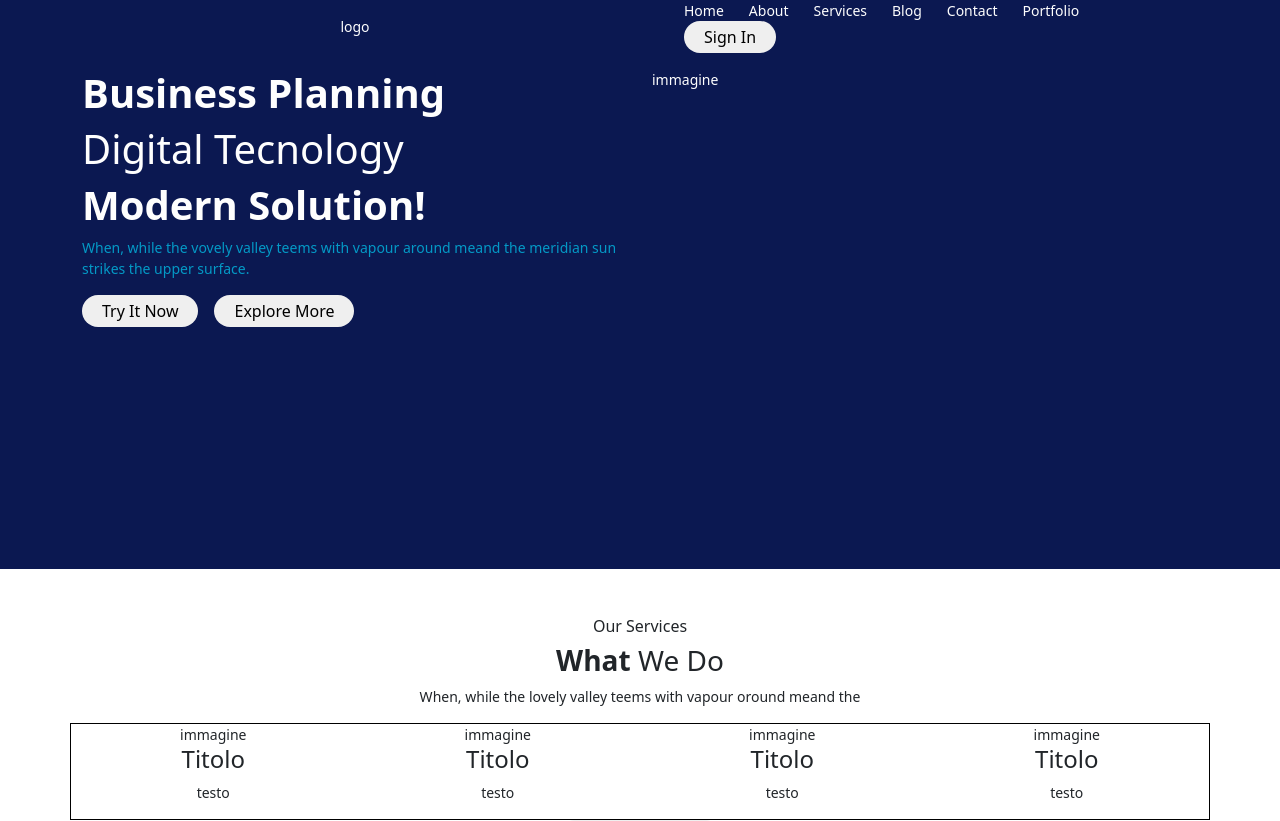
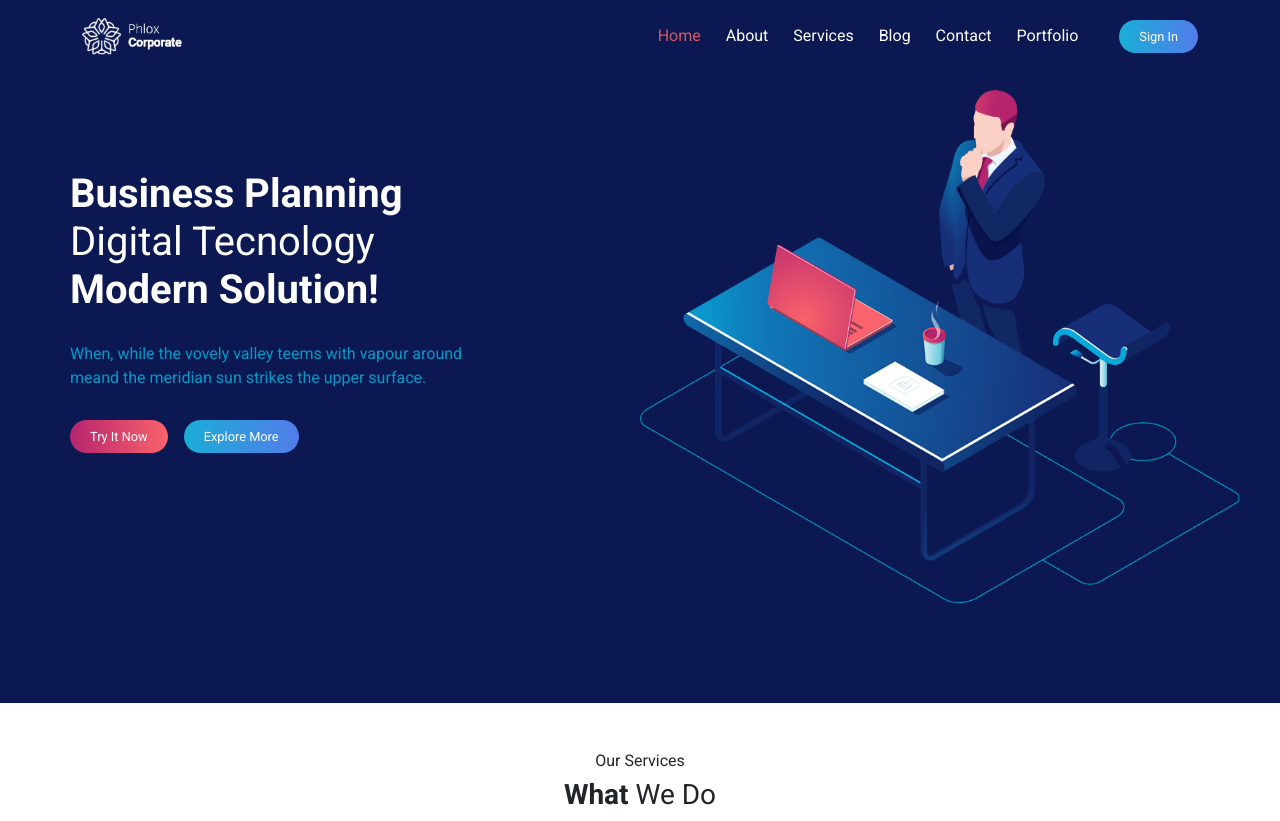
Before and after one commit to GiacWebDev/proj-html-vuejs, a Vue app: page / in a window 1280 px wide. Shown: the top 821 px of the page. Built offline with nearby package versions, Linux system fonts and the light colour scheme.

Commit message:
[edit] header structure

```diff
--- a/package.json
+++ b/package.json
@@ -9,6 +9,7 @@
     "preview": "vite preview"
   },
   "dependencies": {
+    "@fontsource/roboto": "^5.0.8",
     "bootstrap": "^5.3.2",
     "vue": "^3.3.4"
   },
--- a/src/assets/scss/main.scss
+++ b/src/assets/scss/main.scss
@@ -1,5 +1,9 @@
 @import 'bootstrap/scss/bootstrap';
-@import './partials/variables';
+@import './partials/_variables';
+
+@import '@fontsource/roboto/300.css';
+@import '@fontsource/roboto/400.css';
+@import '@fontsource/roboto/700.css';
 
 
 
@@ -10,14 +14,15 @@
 }
 
 body {
-  font-size: 14px;
+  font-size: 16px;
+  font-family: 'Roboto', sans-serif;
+
 }
-
 
 // DEBUGS
 
 .debug {
-  border: 1px solid black;
+  border: 1px solid white;
 }
 
 .debug-bg {
@@ -42,11 +47,22 @@ h5 {
 // BOTTONI
 
 .btns {
-  padding: 4px 20px;
+  padding: 7px 20px;
   border: 0px;
   border-radius: 50px;
-  font-size: 1rem;
+  font-size: 0.8rem;
   text-transform: capitalize;
+  text-shadow: $dark-primary;
+}
+
+.btn-orange {
+  background-image: linear-gradient(to right, $dark-Secondary, $light-Seconday);
+  color: $card-light;
+}
+
+.btn-blue {
+  background-image: linear-gradient(to right, $btn-light-blu, $btn-dark-blu);
+  color: $card-light;
 }
 
 // CLASSI COLORE TESTI
--- a/src/assets/scss/partials/_variables.scss
+++ b/src/assets/scss/partials/_variables.scss
@@ -2,6 +2,10 @@
 // FADE in Sections
 $light-primary: #0B1851; // sfumatura chiara del blu  principale
 $dark-primary: #020332;
+
+// bottoni blu
+$btn-light-blu: #03A7D3E6;
+$btn-dark-blu: #527CEB;
 
 // Buttons and elements
 $light-Seconday: #F9636B; // sfumatura chiara dell'arancione principale
--- a/src/components/AppHeader.vue
+++ b/src/components/AppHeader.vue
@@ -21,20 +21,21 @@ export default {
         <div class="row row-cols-2">
 
           <div class="col">
-            <h1><strong>business planning</strong></h1>
-            <h1>digital tecnology</h1>
-            <h1><strong>modern solution!</strong></h1>
+            <h1><strong>business planning</strong>
+            <br>digital tecnology
+            <br>
+            <strong>modern solution!</strong></h1>
 
             <p class="light-blue-text">When, while the vovely valley teems with vapour around meand the meridian sun strikes the upper surface.</p>
 
             <div class="button-box d-flex justify-content-left">
-              <button class="btns me-3">try it now</button>
-              <button class="btns">explore more</button>
+              <button class="btns btn-orange me-3">try it now</button>
+              <button class="btns btn-blue">explore more</button>
             </div>
           </div>
 
           <div class="col">
-           immagine
+           <img src="/public/images/header.png" alt="header">
           </div>
 
         </div>
@@ -52,8 +53,25 @@ export default {
 
  header {
   background-color: $light-primary;
+  padding-bottom: 100px;
   .jumbotron {
-    height: 500px;
+    padding-top: 90px;
+    .col {
+      margin: 0;
+      h1 {
+        padding-top: 80px;
+        line-height: 3rem;
+      }
+      padding: 0;
+      p {
+        width: 400px;
+        margin: 0;
+        padding: 20px 0 30px 0;
+      }
+      img {
+        width: 600px;
+      }
+    }
   }
 }
 
--- a/src/components/AppMain.vue
+++ b/src/components/AppMain.vue
@@ -59,7 +59,7 @@ export default {
         </div>
       </div>
 
-      <button class="btns">View All Services</button>
+      <button class="btns btn-orange">View All Services</button>
     </div>
 
   </div>
@@ -79,7 +79,7 @@ export default {
           <p class="light-blue-text">Lorem ipsum, dolor sit amet consectetur adipisicing elit. Sunt debitis laborum quam magnam eius adipisci, assumenda officia voluptates maxime odit.assumenda officia voluptates</p>
 
           <div class="button-box d-flex justify-content-left">
-              <button class="btns me-3">try it now</button>
+              <button class="btns btn-orange me-3">try it now</button>
               <button class="btns">explore more</button>
             </div>
         </div>
--- a/src/components/partials/NavBar.vue
+++ b/src/components/partials/NavBar.vue
@@ -7,14 +7,14 @@ export default {
 
 <template>
 
+  <div class="nav-bar">
     <div class="container">
-    <div class="row row-cols-2">
 
-      <div class="col">
-        <p>logo</p>
+      <div class="logo">
+        <img src="/images/white-logo-2.png" alt="">
       </div>
 
-      <div class="col">
+      <div class="menu text-left">
         <ul>
           <li><a class="text-active" href="#">Home</a></li>
           <li><a href="#">About</a></li>
@@ -22,12 +22,13 @@ export default {
           <li><a href="#">Blog</a></li>
           <li><a href="#">Contact</a></li>
           <li><a href="#">Portfolio</a></li>
-        <li><button class="btns">Sign In</button></li>
+          <li><button class="btns btn-blue ms-3">Sign In</button></li>
         </ul>
       </div>
 
     </div>
   </div>
+
 
 </template>
 
@@ -35,22 +36,40 @@ export default {
 <style lang="scss" scoped>
 @use '../../assets/scss/main.scss' as *;
 
+.nav-bar {
+  background-color: $light-primary;
+  position: fixed;
+  top:0;
+  width: 100%;
+  padding: 15px 0;
+}
 
-.col {
-  display: flex;
-  align-items: center;
-  color: $card-light;
+.logo {
+  display: inline-block;
+  width: 30%;
+
+}
+.menu {
+  text-align: right;
+  display: inline-block;
+  width: 70%;
+  padding-top: 5px;
+}
+img {
+  width: 100px;
+}
+
 ul {
   list-style: none;
   li  {
     display: inline-block;
-      margin-right: 25px;
+    margin-left: 25px;
     a {
       color: $card-light;
       text-decoration: none;
     }
   }
 }
-}
+
 
 </style>
--- a/src/components/partials/Newsletter.vue
+++ b/src/components/partials/Newsletter.vue
@@ -8,7 +8,7 @@ export default {
 
 <template>
 
-  <div class="newsletter container">
+  <div class="newsletter container btn-orange">
     <div class="row d-flex align-items-center">
       <div class="col-8">
         <h2><strong>we offer awesome services</strong></h2>
@@ -32,7 +32,6 @@ export default {
 @use '../../assets/scss/main.scss' as *;
 
 .newsletter {
-  background-color: $dark-Secondary;
   border-radius: 20px;
   padding: 50px 30px;
   color: $card-light;
```
Also changed, not shown: 1 other file (tests, documents, lock files or other folders). Lines whose indentation alone changed are shown as unchanged.
